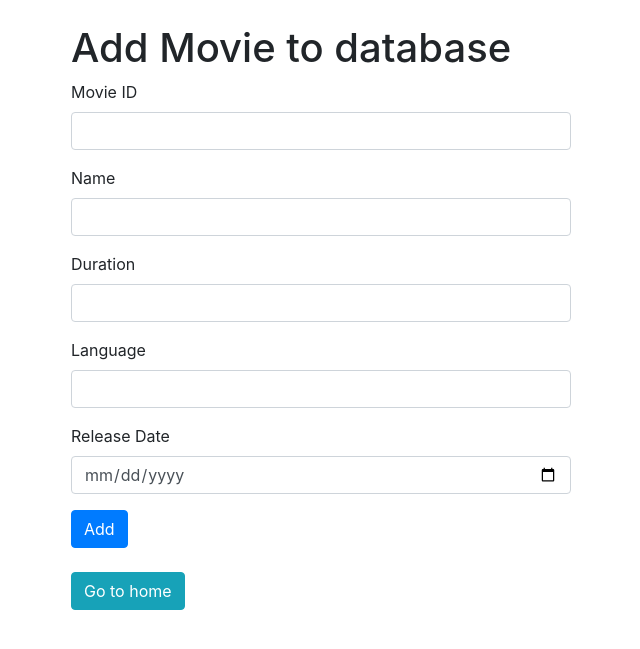
After one commit to SubhradeepSS/Movie-DB, a Flask app: template backend/templates/addmovie.html in a window 1280 px wide. The commit adds this page. Shown: the top 649 px of the page, without its empty margins (14-654 px from the left). Run offline with Flask 2, Linux system fonts and the light colour scheme; the template is opened without the code that fills it, so the values that code supplies are empty; parts of the project's set-up code (start-up, migrations or seed data) failed here and were passed over; some libraries are stand-ins or nearby versions.

Commit message:
feat: add movie by admin

```diff
--- a/backend/main.py
+++ b/backend/main.py
@@ -85,7 +85,7 @@ def addMovie(user):
     language = request.form['language']
     release_date = request.form['release_date']
 
-    sqlQuery = "INSERT INTO movie VALUES (%s, %s, %s, %s, %s)"
+    sqlQuery = "INSERT INTO movies VALUES (%s, %s, %s, %s, %s)"
     cursor.execute(sqlQuery, (movie_id, name, duration, language, release_date))
     db.commit()
 
--- /dev/null
+++ b/backend/templates/addmovie.html
@@ -0,0 +1,56 @@
+<!doctype html>
+<html lang="en">
+  <head>
+    <!-- Required meta tags -->
+    <meta charset="utf-8">
+    <meta name="viewport" content="width=device-width, initial-scale=1, shrink-to-fit=no">
+
+    <!-- Bootstrap CSS -->
+    <link rel="stylesheet" href="https://stackpath.bootstrapcdn.com/bootstrap/4.4.1/css/bootstrap.min.css" integrity="sha384-Vkoo8x4CGsO3+Hhxv8T/Q5PaXtkKtu6ug5TOeNV6gBiFeWPGFN9MuhOf23Q9Ifjh" crossorigin="anonymous">
+
+    <title>Add Movie</title>
+  </head>
+  <body>
+
+    <div class="container my-4">
+      {% if movieAdded %}
+      <div class="alert alert-success" role="alert">
+          {{ movieAdded }}
+      </div>
+      {% endif %}
+     <h1 class="text-left">Add Movie to database</h1>
+     <form method="post">
+        <div class="form-group">
+            <label for="movie_id">Movie ID</label>
+            <input type="number" class="form-control" id="movie_id" name="movie_id" style="width: 500px;" aria-describedby="emailHelp" >
+
+        </div>
+        <div class="form-group">
+            <label for="name">Name</label>
+            <input type="name" class="form-control" id="name" name="name" style="width: 500px;">
+        </div>
+        <div class="form-group">
+            <label for="duration">Duration</label>
+            <input type="number" class="form-control" id="duration" name="duration" style="width: 500px;" aria-describedby="emailHelp" >
+        </div>
+        <div class="form-group">
+            <label for="language">Language</label>
+            <input type="text" class="form-control" id="language" name="language" style="width: 500px;" aria-describedby="emailHelp" >
+        </div>
+        <div class="form-group">
+            <label for="release_date">Release Date</label>
+            <input type="date" class="form-control" id="release_date" name="release_date" style="width: 500px;" aria-describedby="emailHelp" >
+        </div>
+        <button type="submit" class="btn btn-primary">Add</button>
+     </form>
+     <br>
+     <a href="/admin/home" class="btn btn-info">Go to home</a>
+    </div>
+
+    <!-- Optional JavaScript -->
+    <!-- jQuery first, then Popper.js, then Bootstrap JS -->
+    <script src="https://code.jquery.com/jquery-3.4.1.slim.min.js" integrity="sha384-J6qa4849blE2+poT4WnyKhv5vZF5SrPo0iEjwBvKU7imGFAV0wwj1yYfoRSJoZ+n" crossorigin="anonymous"></script>
+    <script src="https://cdn.jsdelivr.net/npm/popper.js@1.16.0/dist/umd/popper.min.js" integrity="sha384-Q6E9RHvbIyZFJoft+2mJbHaEWldlvI9IOYy5n3zV9zzTtmI3UksdQRVvoxMfooAo" crossorigin="anonymous"></script>
+    <script src="https://stackpath.bootstrapcdn.com/bootstrap/4.4.1/js/bootstrap.min.js" integrity="sha384-wfSDF2E50Y2D1uUdj0O3uMBJnjuUD4Ih7YwaYd1iqfktj0Uod8GCExl3Og8ifwB6" crossorigin="anonymous"></script>
+  </body>
+</html>
--- a/backend/templates/home.html
+++ b/backend/templates/home.html
@@ -7,6 +7,9 @@
 </head>
 <body>
     {{ user }}
+    {% if user == 'admin' %}
+    <a href="/admin/addMovie">Add Movie</a>
+    {% endif %}
     <a href="/">Logout</a>
 </body>
 </html>
```
